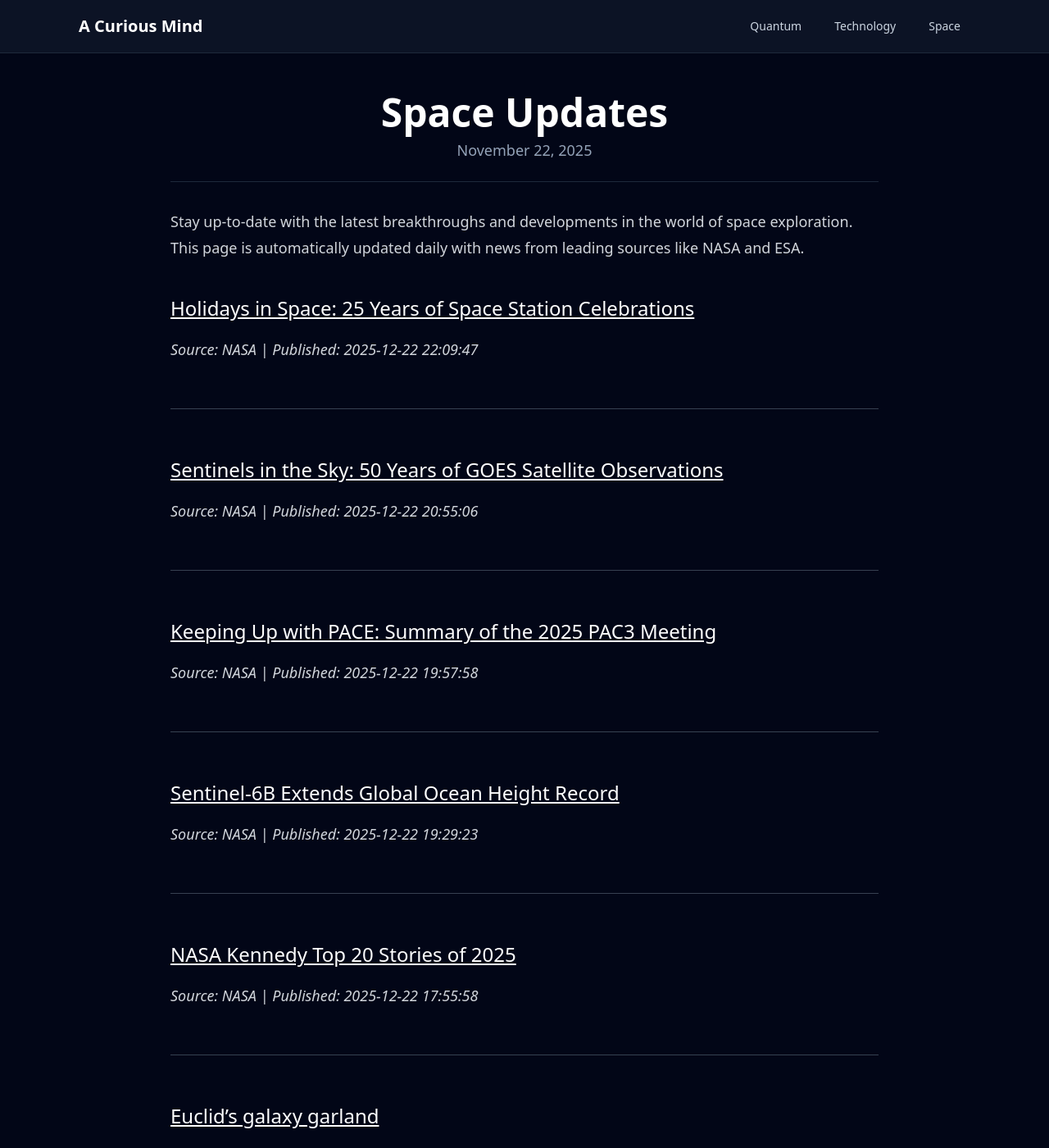
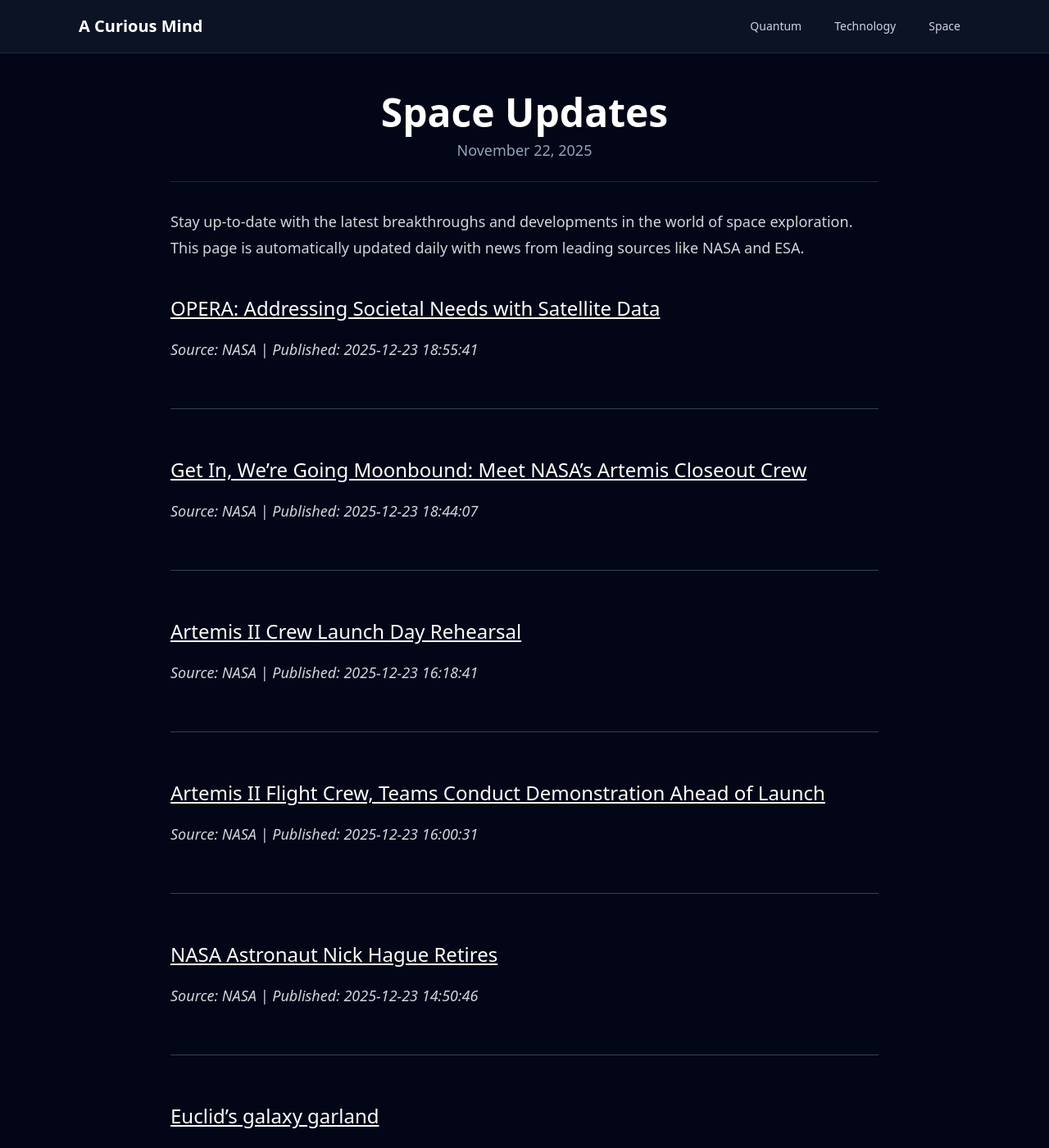
Before and after one commit to onehl7/onehl7.github.io, a Jekyll site: the page built from _posts/2025-11-22-space-updates.md, in a window 1280 px wide and 1400 px high. Shown: the whole window at 82% size. Built offline with Jekyll 4.4.1, drawn with Linux system fonts in a browser that asks for light colours; nearby versions of some CDN libraries.

Commit message:
Update space news data

```diff
--- a/_data/space_news.json
+++ b/_data/space_news.json
@@ -1,33 +1,33 @@
 [
   {
     "source": "NASA",
-    "title": "Holidays in Space: 25 Years of Space Station Celebrations",
-    "link": "https://www.nasa.gov/centers-and-facilities/johnson/nasa-johnson-celebrates-25-years-of-holidays-in-space/",
-    "published": "2025-12-22 22:09:47"
+    "title": "OPERA: Addressing Societal Needs with Satellite Data",
+    "link": "https://science.nasa.gov/science-research/earth-science/opera-addressing-societal-needs-with-satellite-data/",
+    "published": "2025-12-23 18:55:41"
   },
   {
     "source": "NASA",
-    "title": "Sentinels in the Sky: 50 Years of GOES Satellite Observations",
-    "link": "https://science.nasa.gov/science-research/earth-science/sentinels-in-the-sky-50-years-of-goes-satellite-observations/",
-    "published": "2025-12-22 20:55:06"
+    "title": "Get In, We\u2019re Going Moonbound: Meet NASA\u2019s Artemis Closeout Crew",
+    "link": "https://www.nasa.gov/centers-and-facilities/kennedy/get-in-were-going-to-the-moon-meet-nasas-artemis-closeout-crew/",
+    "published": "2025-12-23 18:44:07"
   },
   {
     "source": "NASA",
-    "title": "Keeping Up with PACE: Summary of the 2025 PAC3 Meeting",
-    "link": "https://science.nasa.gov/science-research/earth-science/keeping-up-with-pace-summary-of-the-2025-pac3-meeting/",
-    "published": "2025-12-22 19:57:58"
+    "title": "Artemis II Crew Launch Day Rehearsal",
+    "link": "https://www.nasa.gov/image-article/artemis-ii-crew-launch-day-rehearsal/",
+    "published": "2025-12-23 16:18:41"
   },
   {
     "source": "NASA",
-    "title": "Sentinel-6B Extends Global Ocean Height Record",
-    "link": "https://science.nasa.gov/science-research/earth-science/sentinel-6b-extends-global-ocean-height-record/",
-    "published": "2025-12-22 19:29:23"
+    "title": "Artemis II Flight Crew, Teams Conduct Demonstration Ahead of Launch",
+    "link": "https://www.nasa.gov/missions/artemis/artemis-2/artemis-ii-flight-crew-teams-conduct-demonstration-ahead-of-launch/",
+    "published": "2025-12-23 16:00:31"
   },
   {
     "source": "NASA",
-    "title": "NASA Kennedy Top 20 Stories of 2025",
-    "link": "https://www.nasa.gov/centers-and-facilities/kennedy/nasa-kennedy-top-20-stories-of-2025/",
-    "published": "2025-12-22 17:55:58"
+    "title": "NASA Astronaut Nick Hague Retires",
+    "link": "https://www.nasa.gov/news-release/nasa-astronaut-nick-hague-retires/",
+    "published": "2025-12-23 14:50:46"
   },
   {
     "source": "ESA",
```
